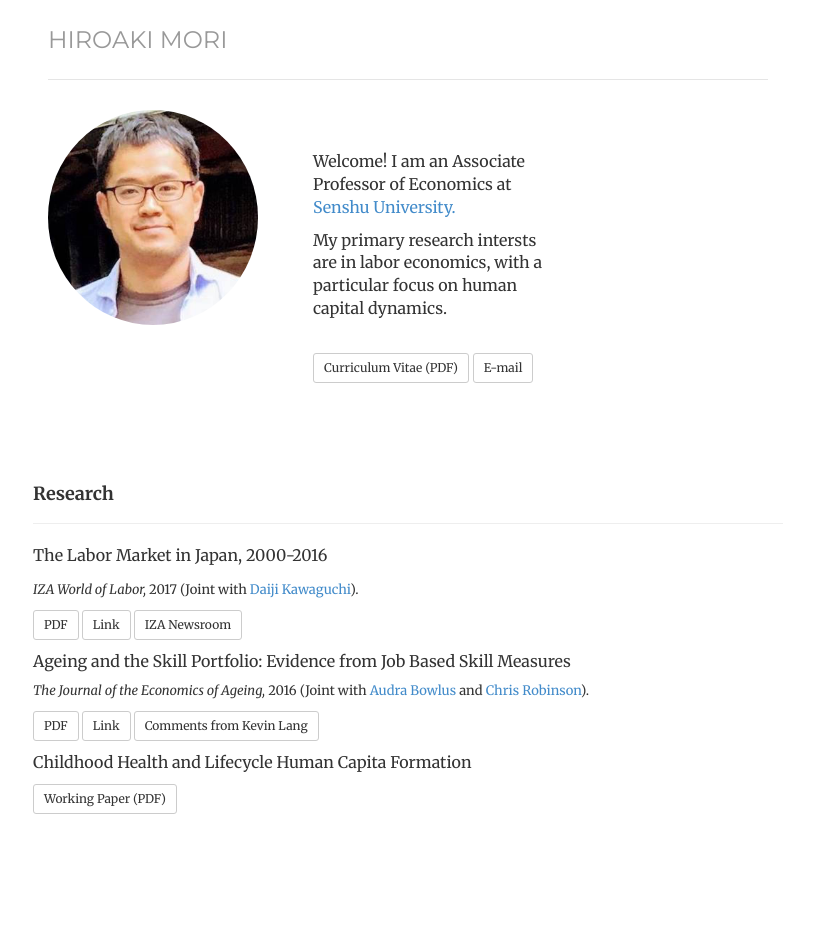
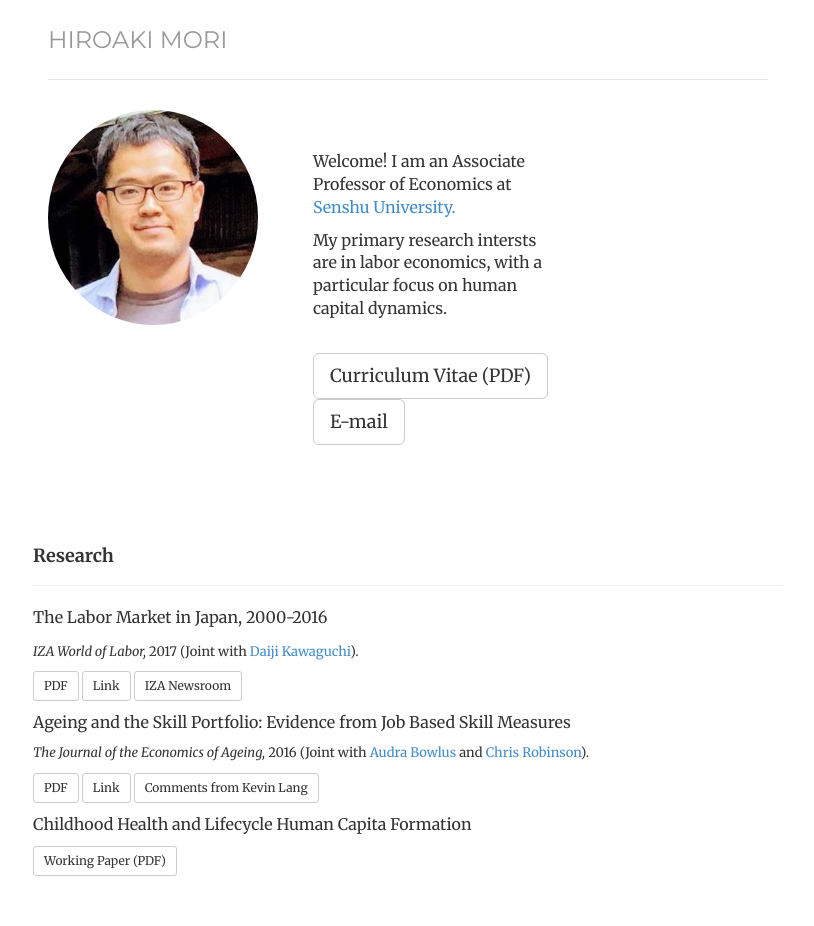
Before and after one commit to morihiroaki/morihiroaki.github.io, a Jekyll site: the page built from index.html, in a window 1280 px wide. Shown: the whole page, without its empty margins (232-1046 px from the left). Built offline with Jekyll 4.4.1, drawn with Linux system fonts in a browser that asks for light colours; before the commit the page ends 900 px from its top, so only the background shows below that.

Commit message:
Update index.html

```diff
--- a/index.html
+++ b/index.html
@@ -20,8 +20,8 @@
  <a href="https://www.senshu-u.ac.jp/english/learn/economics/" target="_blank" title="Link">Senshu University.</a></p>
 <p> My primary research intersts are in labor economics, with a particular focus on human capital dynamics. </p>
 <br/>
-<p><a href="/files/cv_mori_new.pdf" target="_blank" class="btn btn-default btn-sm" role="button">Curriculum Vitae (PDF)</a>
-<a href="mailto:h.mori@isc.senshu-u.ac.jp" class="btn btn-default btn-sm" role="button">E-mail</a></p>
+<p><a href="/files/cv_mori_new.pdf" target="_blank" class="btn btn-default btn-lg" role="button">Curriculum Vitae (PDF)</a>
+<a href="mailto:h.mori@isc.senshu-u.ac.jp" class="btn btn-default btn-lg" role="button">E-mail</a></p>
 <br/><br/><br/><br/>
 </div>
  </div>
```
